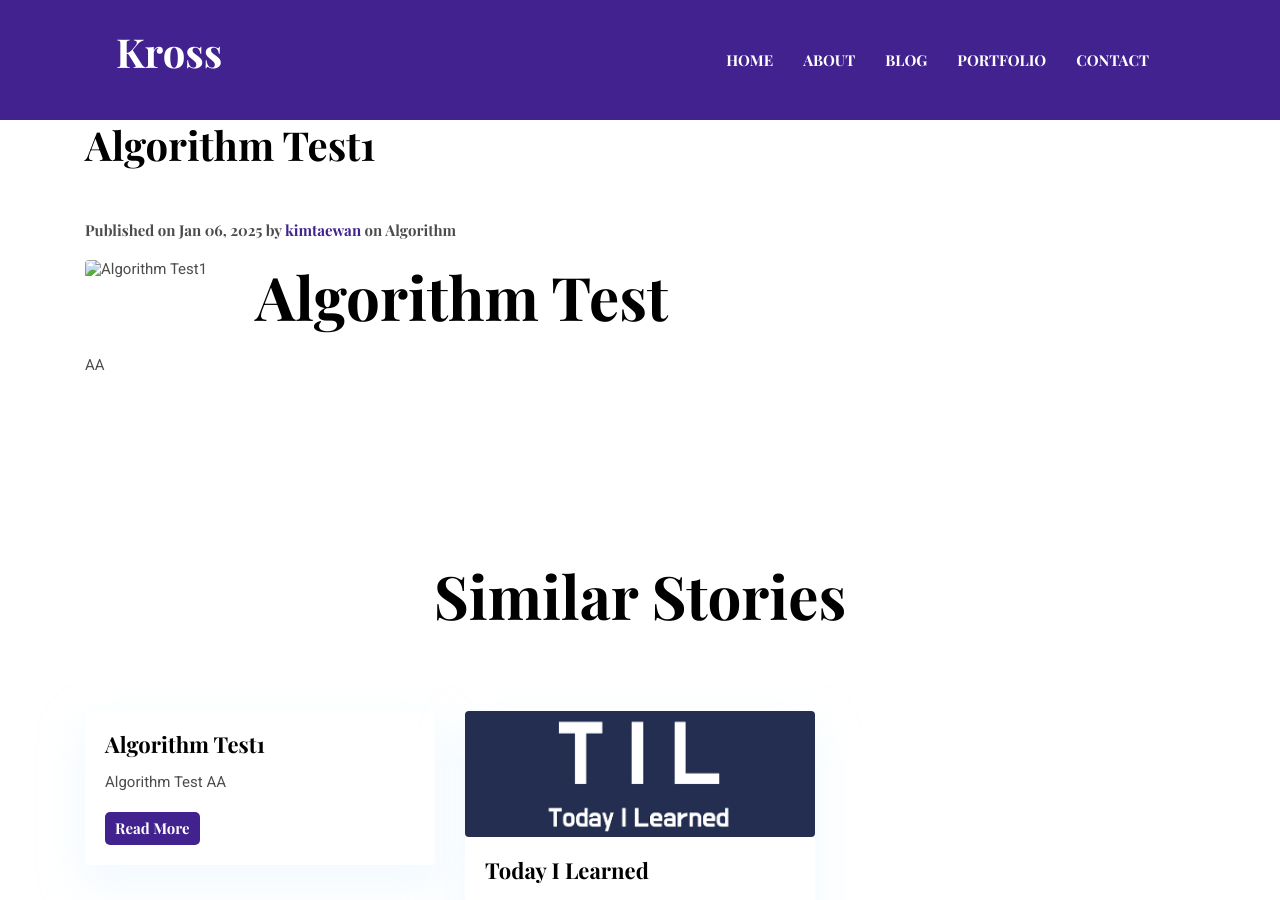
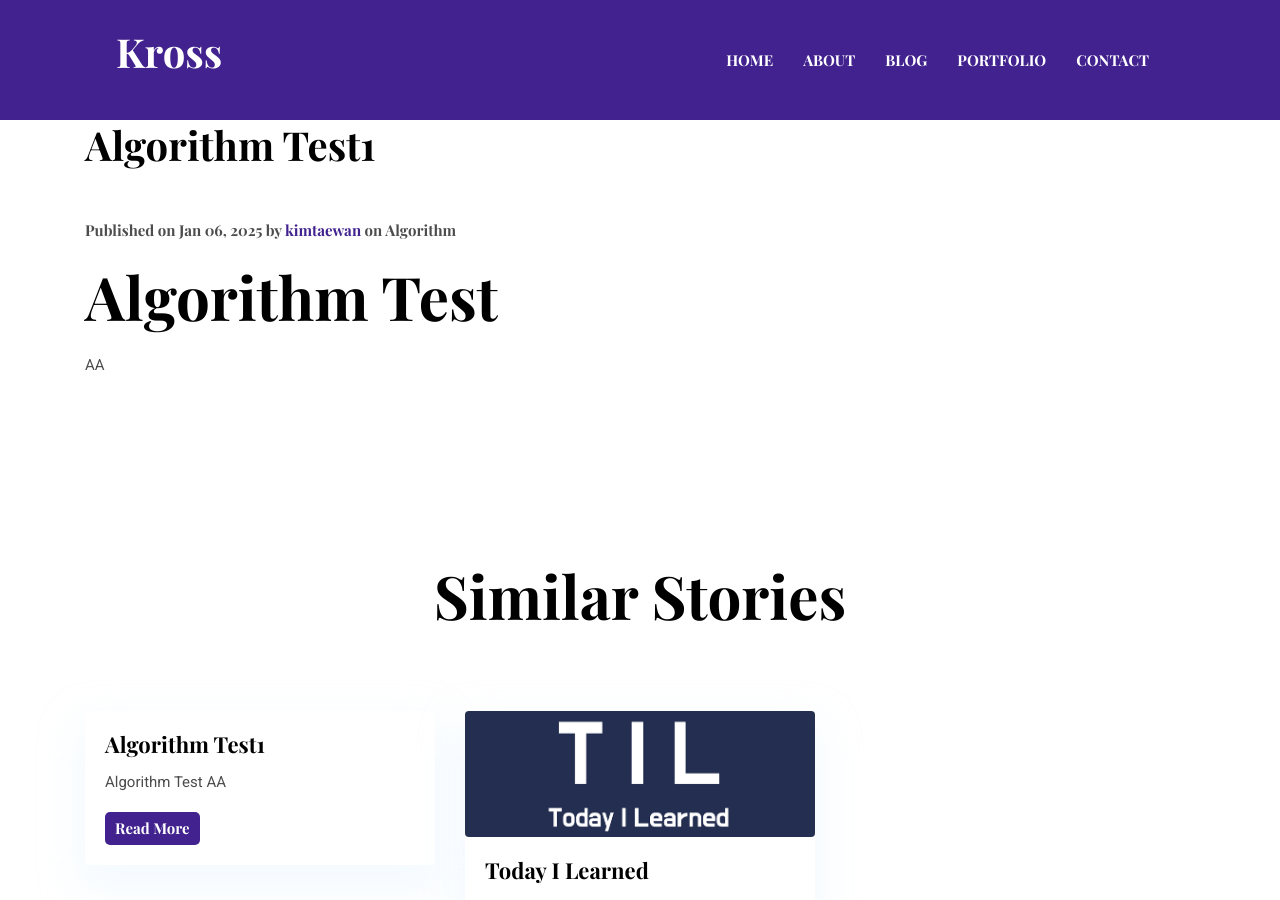
Before and after one commit to Cat-Yubi/Cat-Yubi.github.io, a Jekyll site: the page built from _posts/2025-01-06-Algorithm.markdown, in a window 1280 px wide and 900 px high, scrolled down 463 px. Built offline with Jekyll 4.4.1, drawn with Linux system fonts in a browser that asks for light colours.

Commit message:
이미지수정

```diff
--- a/_layouts/post.html
+++ b/_layouts/post.html
@@ -26,10 +26,11 @@ layout: default
     <div class="row">
       <div class="col-lg-12">
         <h3 class="font-tertiary mb-5">{{ page.title | escape }}</h3>
-        <p class="font-secondary">Published on {{ page.date | date: '%b %d, %Y' }} by <span class="text-primary">{{ page.author }}</span
-            class="text-primary"> on {% for tag in page.tags %}<span>{{ tag }} </span>{% endfor %}</p>
+        <p class="font-secondary">Published on {{ page.date | date: '%b %d, %Y' }} by <span class="text-primary">{{ page.author }}</span> on {% for tag in page.tags %}<span>{{ tag }} </span>{% endfor %}</p>
         <div class="content">
-          <img src="{{page.image | relative_url }}" class="img-fluid rounded float-left mr-5 mb-4" alt="{{page.title}}">
+          {% if page.image %}
+          <img src="{{ page.image | relative_url }}" class="img-fluid rounded float-left mr-5 mb-4" alt="{{ page.title }}">
+          {% endif %}
           {{ content }}
         </div>
       </div>
```
